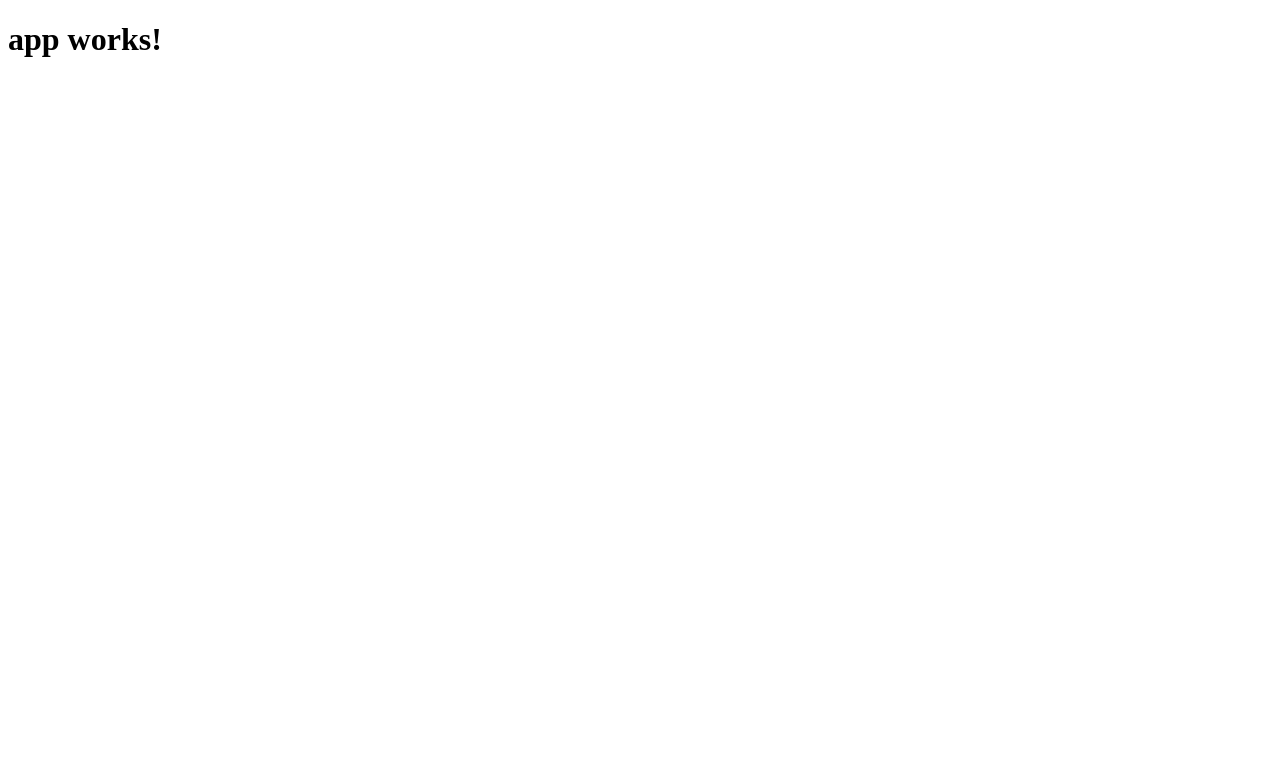
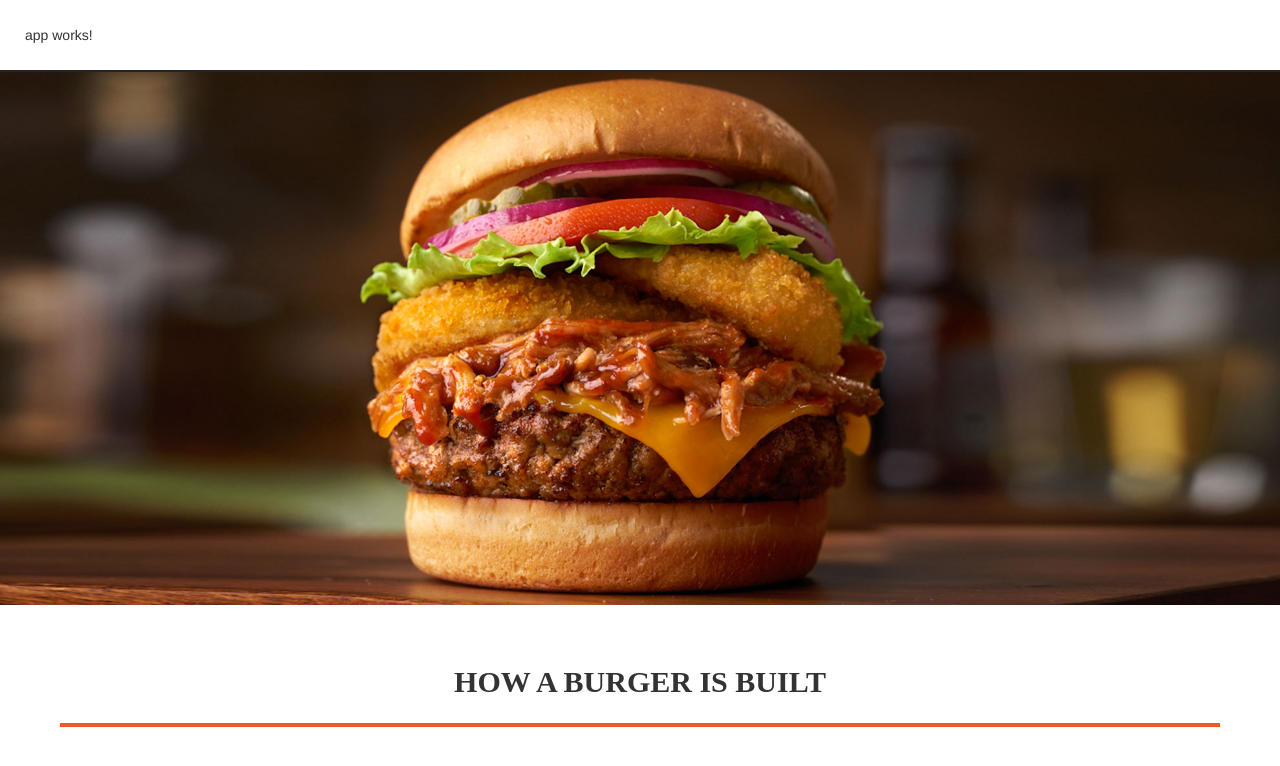
Before and after one commit to praneeth3457/Custom-Burger, an Angular app: page / in a window 1280 px wide. Shown: the top 766 px of the page. Built offline with nearby package versions, Linux system fonts and the light colour scheme.

Commit message:
added home page

```diff
--- a/src/app/app.component.css
+++ b/src/app/app.component.css
@@ -0,0 +1,4 @@
+.menu {
+  padding : 25px 40px;
+  border-bottom: 2px solid #242424;
+}
--- a/src/app/app.component.html
+++ b/src/app/app.component.html
@@ -1,3 +1,6 @@
-<h1>
-  {{title}}
-</h1>
+<div class="row">
+  <div class="col-xs-12 menu">
+    {{title}}
+  </div>
+</div>
+<home-component></home-component>
--- a/src/app/app.module.ts
+++ b/src/app/app.module.ts
@@ -4,10 +4,12 @@ import { FormsModule } from '@angular/forms';
 import { HttpModule } from '@angular/http';
 
 import { AppComponent } from './app.component';
+import { HomeComponent } from './home/home.component';
 
 @NgModule({
   declarations: [
-    AppComponent
+    AppComponent,
+    HomeComponent
   ],
   imports: [
     BrowserModule,
--- /dev/null
+++ b/src/app/home/home.component.css
@@ -0,0 +1,16 @@
+.burger-img{
+  max-width: 100%;
+  height: auto;
+}
+
+.subTitle {
+  text-align: center;
+  margin-top: 60px;
+  font-family: PT Sans;
+  font-weight: 900;
+}
+
+.hr-line {
+  margin: 25px 60px;
+  border-top: 4px solid #ef582b;
+}
--- /dev/null
+++ b/src/app/home/home.component.html
@@ -0,0 +1,8 @@
+<div class="row">
+  <div class="col-xs-12">
+    <img class="burger-img" src="./../../assets/burger1.jpg"/>
+
+    <h2 class="subTitle">HOW A BURGER IS BUILT</h2>
+    <hr class="hr-line"/>
+  </div>
+</div>
--- /dev/null
+++ b/src/app/home/home.component.ts
@@ -0,0 +1,13 @@
+/**
+ * Created by praneethrajreddyveerlapally on 6/6/17.
+ */
+import { Component } from '@angular/core';
+
+@Component({
+  selector: 'home-component',
+  templateUrl: './home.component.html',
+  styleUrls: ['./home.component.css']
+})
+export class HomeComponent {
+  title = 'app works!';
+}
--- a/src/index.html
+++ b/src/index.html
@@ -7,8 +7,9 @@
 
   <meta name="viewport" content="width=device-width, initial-scale=1">
   <link rel="icon" type="image/x-icon" href="favicon.ico">
+  <link href="https://maxcdn.bootstrapcdn.com/bootstrap/3.3.6/css/bootstrap.min.css" rel="stylesheet" integrity="sha384-1q8mTJOASx8j1Au+a5WDVnPi2lkFfwwEAa8hDDdjZlpLegxhjVME1fgjWPGmkzs7" crossorigin="anonymous">
 </head>
-<body>
+<body class="fluid-container">
   <app-root>Loading...</app-root>
 </body>
 </html>
```
Also changed, not shown: 1 other file (tests, documents, lock files or other folders).
